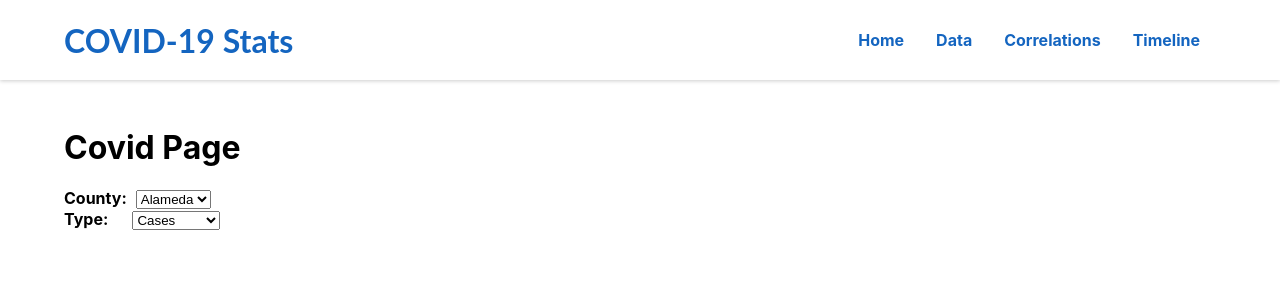
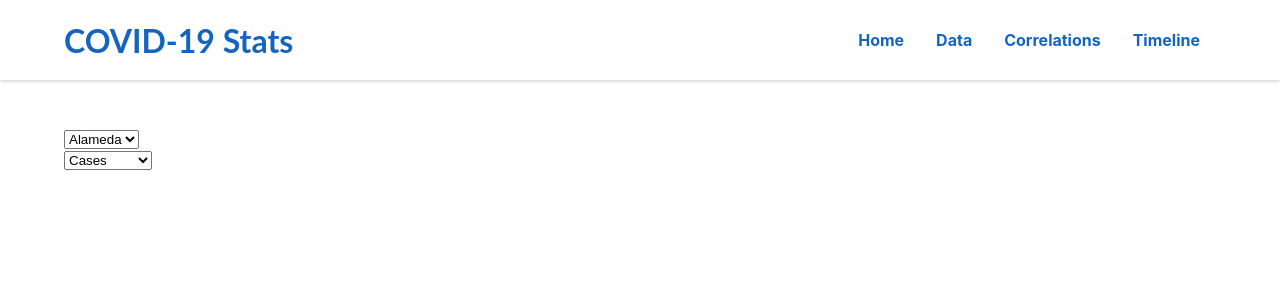
Before and after one commit to jayeh001/California_Covid_Tracker_Web_App, a React (Create React App) app in the folder client/cis550-group-project/: page /covid in a window 1280 px wide. Shown: the top 300 px of the page. Built offline with nearby package versions, Linux system fonts and the light colour scheme; no server answers.

Commit message:
Updated select functions to make them work

```diff
--- a/client/cis550-group-project/src/fetcher.js
+++ b/client/cis550-group-project/src/fetcher.js
@@ -4,9 +4,7 @@ const getCovid = async (county_name, type) => {
     var res = await fetch(`http://${config.server_host}:${config.server_port}/covid/${type}?county_name=${county_name}`, {
         method: 'GET',
     })
-    // const data = await res.json()
-    // console.log(data)
-    return await res.json()
+    return res.json()
 }
 
 const getCorrelations = async (category, county_name) => {
--- a/client/cis550-group-project/src/pages/CovidPage.js
+++ b/client/cis550-group-project/src/pages/CovidPage.js
@@ -2,12 +2,14 @@ import { useCallback, useEffect } from "react";
 import { getCovid } from "../fetcher";
 import { useState } from "react";
 
-import Dropdown from 'react-bootstrap/Dropdown';
-import DropdownButton from 'react-bootstrap/DropdownButton';
+// import Dropdown from 'react-bootstrap/Dropdown';
+// import DropdownButton from 'react-bootstrap/DropdownButton';
 
 const CovidPage = () => {
 
 	const [covidData, setCovidData] = useState();
+	const [county, setCounty] = useState();
+	const [queryType, setQueryType] = useState();
 
 
     useEffect(() => {
@@ -17,9 +19,24 @@ const CovidPage = () => {
     }, [])
 
 
-    function onChangeCounty (event) {
-        var countyName = event.target.value
-        console.log(event.target.value);
+	function onChangeCounty(event) {
+		event.preventDefault();
+		console.log(event.target.value)
+
+        // var countyName = event.target.value
+        // console.log(event.target.value);
+       /* getCovid(countyName, 'cases').then(res => {
+            setCovidData(res.results)
+        })
+        console.log('changing')*/
+	}
+
+	function onChangeQueryType(event) {
+		event.preventDefault();
+		console.log(event.target.value)
+
+        // var countyName = event.target.value
+        // console.log(event.target.value);
        /* getCovid(countyName, 'cases').then(res => {
             setCovidData(res.results)
         })
@@ -30,23 +47,39 @@ const CovidPage = () => {
 
 
 	return (
+		<>
 			<div>
-            <h1>Covid Page</h1>
-            <form action='/covid'>
-                <label for="county"><b>County:</b> &nbsp;</label>
-                <select name="county" id="county" onchange={onChangeCounty}>
+				<select value={county} onChange={onChangeCounty}>
 					<option value="Alameda">Alameda</option>
 					<option value="Amador">Amador</option>
 				</select>
-            </form>
-            <form action='/covid'>
-                <label for="type"><b>Type:&nbsp;&nbsp;&nbsp;&nbsp;</b> &nbsp;</label>
-                <select name="type" id="type">
+			</div>
+			<div>
+				<select value={queryType} onChange={onChangeQueryType}>
 					<option value="cases">Cases</option>
                     <option value="correlation">Correlation</option>
 				</select>
-            </form>
 			</div>
+
+		</>
+
+        // <div>
+        //     <h1>Covid Page</h1>
+        //     <form action='/covid'>
+        //         <label for="county"><b>County:</b> &nbsp;</label>
+        //         <select name="county" id="county" onchange={onChangeCounty}>
+        //             <option value="Alameda">Alameda</option>
+        //             <option value="Amador">Amador</option>
+        //         </select>
+        //     </form>
+        //     <form action='/covid'>
+        //         <label for="type"><b>Type:&nbsp;&nbsp;&nbsp;&nbsp;</b> &nbsp;</label>
+        //         <select name="type" id="type">
+        //             <option value="cases">Cases</option>
+        //             <option value="correlation">Correlation</option>
+        //         </select>
+		// 	</form>
+        // </div>
     )
 }
 
```
Lines whose indentation alone changed are shown as unchanged.
